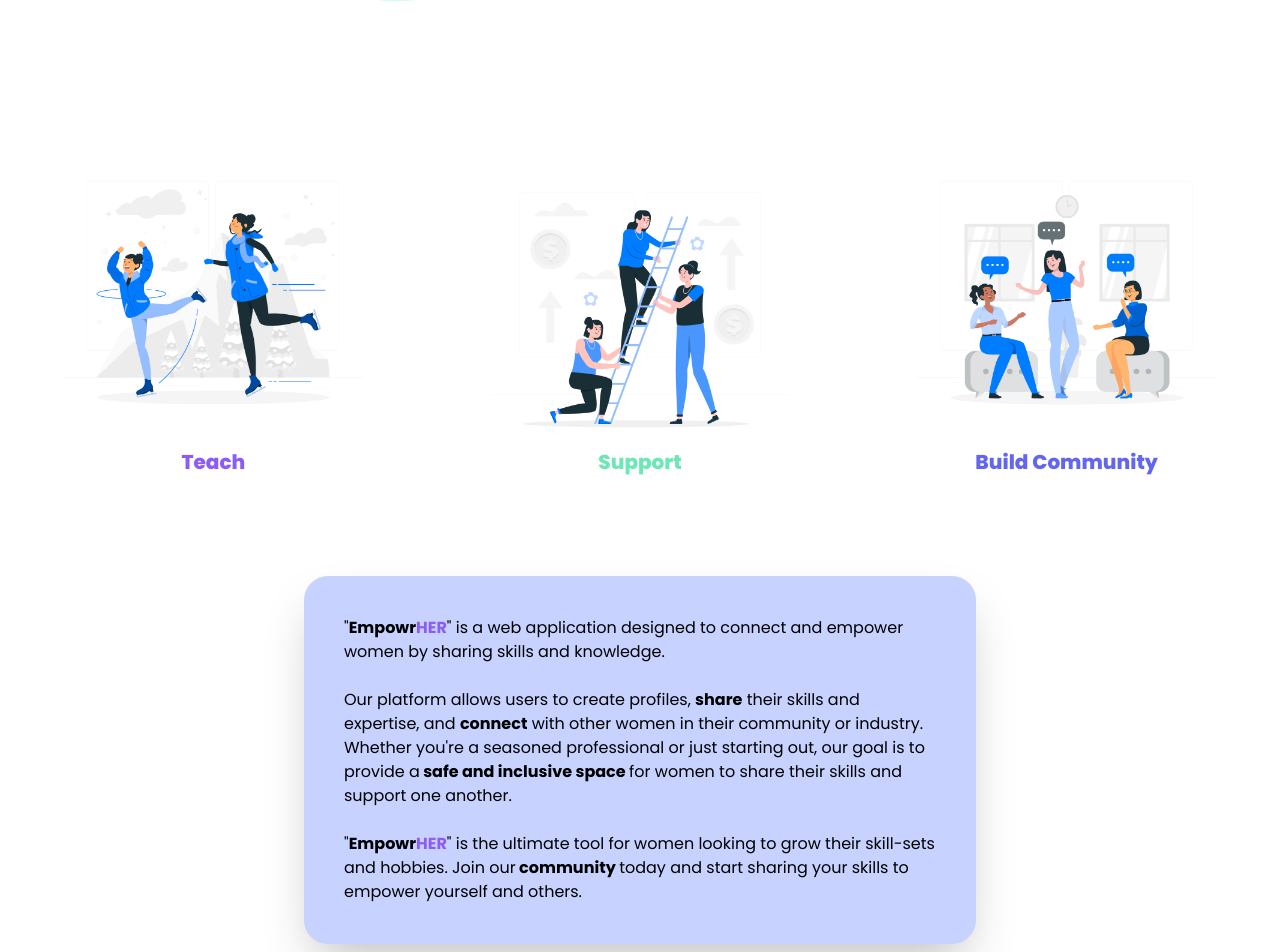
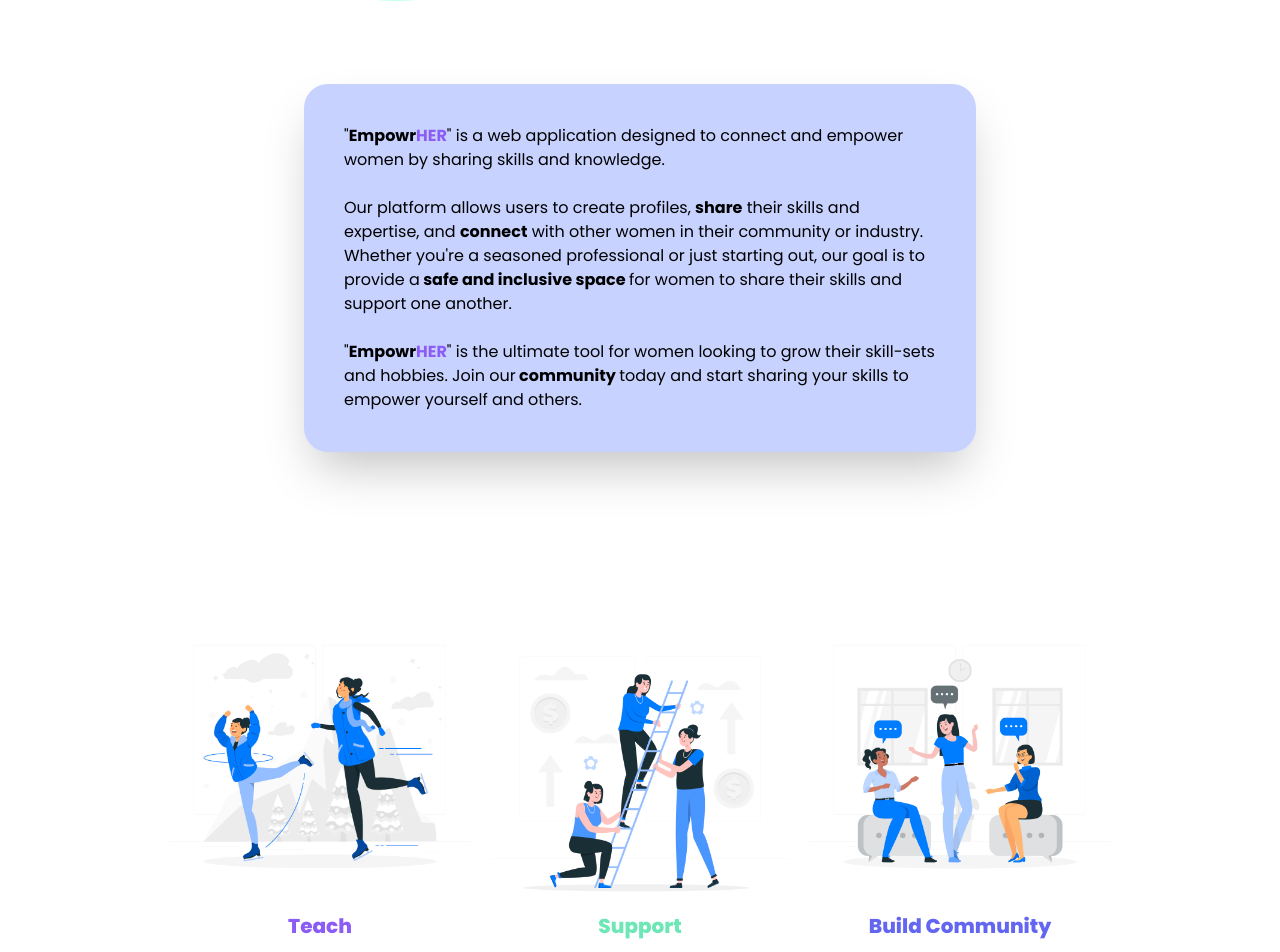
Before and after one commit to pollyliu1/EmpowrHER, a Next.js app in the folder client/: page / in a window 1280 px wide. Shown: the part 1180-2132 px from the top of the page. Built offline with nearby package versions, Linux system fonts and the light colour scheme; no server answers.

Commit message:
hope this does not explode

```diff
--- a/client/src/components/Jumbotron.tsx
+++ b/client/src/components/Jumbotron.tsx
@@ -1,6 +1,6 @@
 import { url } from "inspector";
 import React from "react";
-
+import Image from "next/image";
 import Navbar from "./Navbar";
 import SignInButton1 from "./SignInButton1";
 import SignOutButton1 from "./SignOutButton1";
@@ -10,12 +10,11 @@ import light_gradient_upsidedown from "../resources/ligth_gradient_upsidedown.pn
 import infopic1 from "../resources/info1.jpg";
 import infopic2 from "../resources/info2.jpg";
 import infopic3 from "../resources/info3.jpg";
-import Image from "next/image";
 
 function Jumbotron({ user }) {
   return (
     <>
-      <div className="bg-[url('../../public/jumbotron-gradient.png')] bg-cover h-full">
+      <div className="bg-[url('../../public/jumbotron-gradient.png')] bg-cover h-1/5">
         <Navbar user={user} />
         <div className="justify-content h-screen">
           <section>
@@ -71,9 +70,45 @@ function Jumbotron({ user }) {
               />
             </div>
           </section>
+        </div>
+      </div>
+
+      <section style={{ paddingTop: 300 }}>
+        <div className="max-w-2xl bg-indigo-200 shadow-2xl rounded-3xl mx-auto pt-100 py-10 px-10 md:w-full">
+          <p>
+            "
+            <span className="font-bold">
+              Empowr<span className="text-violet-500">HER</span>
+            </span>
+            " is a web application designed to connect and empower women by
+            sharing skills and knowledge.
+          </p>
+          <br></br>
+          <p>
+            Our platform allows users to create profiles,{" "}
+            <span className="font-bold">share</span> their skills and expertise,
+            and <span className="font-bold">connect</span> with other women in
+            their community or industry. Whether you're a seasoned professional
+            or just starting out, our goal is to provide a
+            <span className="font-bold"> safe and inclusive space </span>
+            for women to share their skills and support one another.
+          </p>
+          <br></br>
+          <p>
+            "
+            <span className="font-bold">
+              Empowr<span className="text-violet-500">HER</span>
+            </span>
+            " is the ultimate tool for women looking to grow their skill-sets
+            and hobbies. Join our
+            <span className="font-bold"> community </span> today and start
+            sharing your skills to empower yourself and others.
+          </p>
+        </div>
+      </section>
 
       <section id="about-us">
-            <div className="flex">
+        <div className="flex p-40">
           <div className="mx-auto">
             <Image
               src={infopic3}
@@ -106,60 +141,6 @@ function Jumbotron({ user }) {
           </div>
         </div>
       </section>
-
-          <section style={{ padding: 100 }}>
-            <div className="max-w-2xl bg-indigo-200 shadow-2xl rounded-3xl mx-auto pt-100 py-10 px-10 md:w-full">
-              <p>
-                "
-                <span className="font-bold">
-                  Empowr<span className="text-violet-500">HER</span>
-                </span>
-                " is a web application designed to connect and empower women by
-                sharing skills and knowledge.
-              </p>
-              <br></br>
-              <p>
-                Our platform allows users to create profiles,{" "}
-                <span className="font-bold">share</span> their skills and
-                expertise, and <span className="font-bold">connect</span> with
-                other women in their community or industry. Whether you're a
-                seasoned professional or just starting out, our goal is to
-                provide a
-                <span className="font-bold"> safe and inclusive space </span>
-                for women to share their skills and support one another.
-              </p>
-              <br></br>
-              <p>
-                "
-                <span className="font-bold">
-                  Empowr<span className="text-violet-500">HER</span>
-                </span>
-                " is the ultimate tool for women looking to grow their
-                skill-sets and hobbies. Join our
-                <span className="font-bold"> community </span> today and start
-                sharing your skills to empower yourself and others.
-              </p>
-            </div>
-          </section>
-          <section>
-            <h1 className="text-center text-3xl">The Team</h1>
-            <div className="grid grid-cols-2 gap-4">
-              <div className="col-span-1 mx-20 flex bg-indigo-200 shadow-2xl rounded-3xl float-left mt-10 pt-100 py-10 px-10">
-                <h1>Richard Shuai</h1>
-              </div>
-              <div className="col-span-1 mx-20 flex bg-indigo-200 shadow-2xl rounded-3xl float-right mt-10 pt-100 py-10 px-10">
-                <h1>Angela Xu</h1>
-              </div>
-              <div className="col-span-1 mx-20 flex bg-indigo-200 shadow-2xl rounded-3xl float-right mt-10 pt-100 py-10 px-10">
-                <h1>Polly Liu</h1>
-              </div>
-              <div className="col-span-1 mx-20 flex bg-indigo-200 shadow-2xl rounded-3xl float-right mt-10 pt-100 py-10 px-10">
-                <h1>Mitchel Shen</h1>
-              </div>
-            </div>
-          </section>
-        </div>
-      </div>
     </>
   );
 }
--- /dev/null
+++ b/client/src/components/Theteam.tsx
@@ -0,0 +1,32 @@
+import { url } from "inspector";
+import React from "react";
+import Image from "next/image";
+import Navbar from "./Navbar";
+import SignInButton1 from "./SignInButton1";
+import SignOutButton1 from "./SignOutButton1";
+
+function Theteam() {
+  return (
+    <>
+      <section >
+        <h1 className="text-center text-3xl">The Team</h1>
+        <div className="grid grid-cols-2 gap-4">
+          <div className="col-span-1 mx-20 flex bg-indigo-200 shadow-2xl rounded-3xl float-left mt-10 pt-100 py-10 px-10">
+            <h1 className="text-center">Richard Shuai</h1>
+          </div>
+          <div className="col-span-1 mx-20 flex bg-indigo-200 shadow-2xl rounded-3xl float-right mt-10 pt-100 py-10 px-10">
+            <h1>Angela Xu</h1>
+          </div>
+          <div className="col-span-1 mx-20 flex bg-indigo-200 shadow-2xl rounded-3xl float-right mt-10 pt-100 py-10 px-10">
+            <h1>Polly Liu</h1>
+          </div>
+          <div className="col-span-1 mx-20 flex bg-indigo-200 shadow-2xl rounded-3xl float-right mt-10 pt-100 py-10 px-10">
+            <h1>Mitchel Shen</h1>
+          </div>
+        </div>
+      </section>
+    </>
+  );
+}
+
+export default Theteam;
--- a/client/src/pages/index.tsx
+++ b/client/src/pages/index.tsx
@@ -5,9 +5,9 @@ import styles from "@/styles/Home.module.css";
 import { auth } from "../serve/firebase";
 import { useAuthState } from "react-firebase-hooks/auth";
 
-
 import Heading from "@/components/Heading";
 import Jumbotron from "@/components/Jumbotron";
+import Theteam from "@/components/Theteam";
 
 const inter = Inter({ subsets: ["latin"] });
 
@@ -19,6 +19,9 @@ export default function Home() {
       <Heading />
       <main>
         {user ? <Jumbotron user={user} /> : <Jumbotron user={false} />}
+        <div className="">
+        <Theteam />
+        </div>
 
       </main>
     </>
--- a/client/src/styles/globals.css
+++ b/client/src/styles/globals.css
@@ -87,6 +87,7 @@ html,
 body {
   max-width: 100vw;
   overflow-x: initial !important;
+
 }
 
 body {
```
Lines whose indentation alone changed are shown as unchanged.
